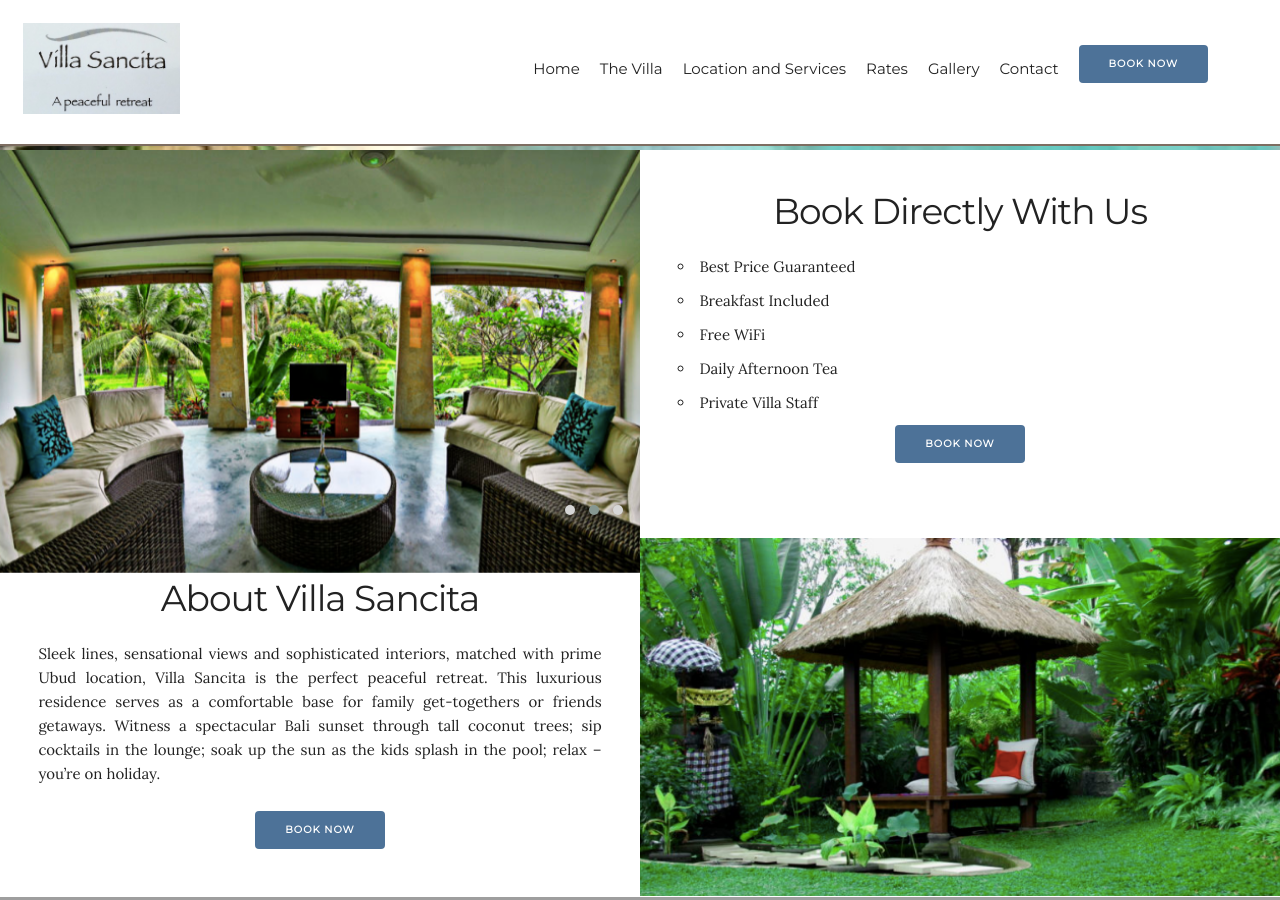
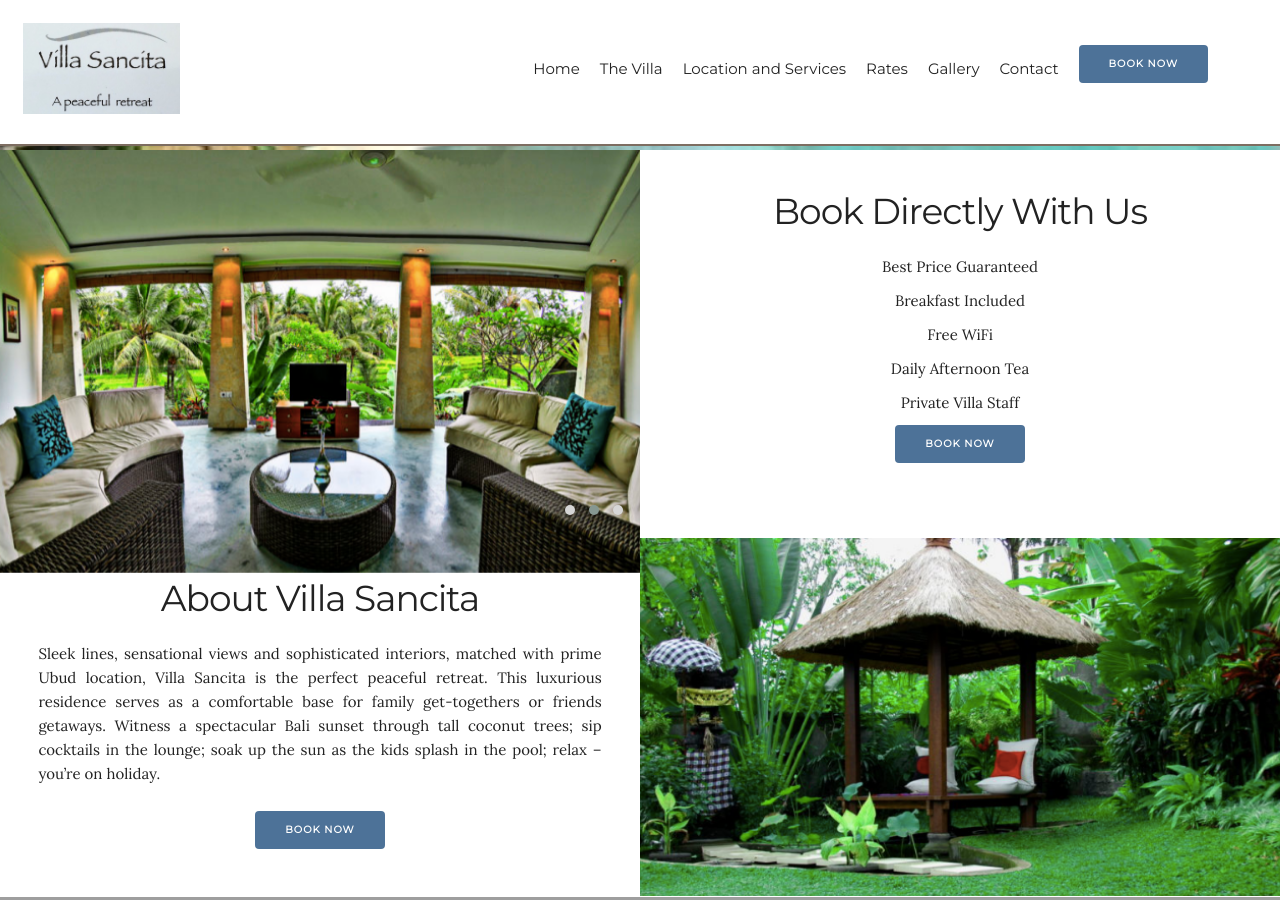
Before and after one commit to raayle/villa-sancita, a Jekyll site: the page built from index.html, in a window 1280 px wide and 900 px high, scrolled down 750 px. Built offline with Jekyll 4.4.1, drawn with Linux system fonts in a browser that asks for light colours; grey boxes are pictures that could not be loaded.

Commit message:
Fixed the 'Book Directly' list styling, note in style.css:192

```diff
--- a/css/style.css
+++ b/css/style.css
@@ -189,11 +189,23 @@ span.bold {
   padding: 4%;
 }
 
-<--I want to get rid of the styling on the list of Best Price Guaranteed, etc as well as center the whole block with the text centered, but I cannot seem to target it properly - please help!"
-.home-section .li {
+/* Fixed! Here's what you originally had:
+ .home-section li {
+    list-style: none;
+    text-align: center;
+  }
+What I adjusted:
+  - Couldn't find .home-section on the index.html page, it looks like the target text
+    was inside .about-section
+  - To change the styling of the list you have to target the ul/ol element, not the li
+    since that's where the styling is originally applied. I'm sure you would have been
+    able to do this when you found the class name error though!
+*/
+.about-section ul {
   list-style: none;
   text-align: center;
 }
+
 
 .about{
   background-image: url("../images/sancita-bale.png");
```
